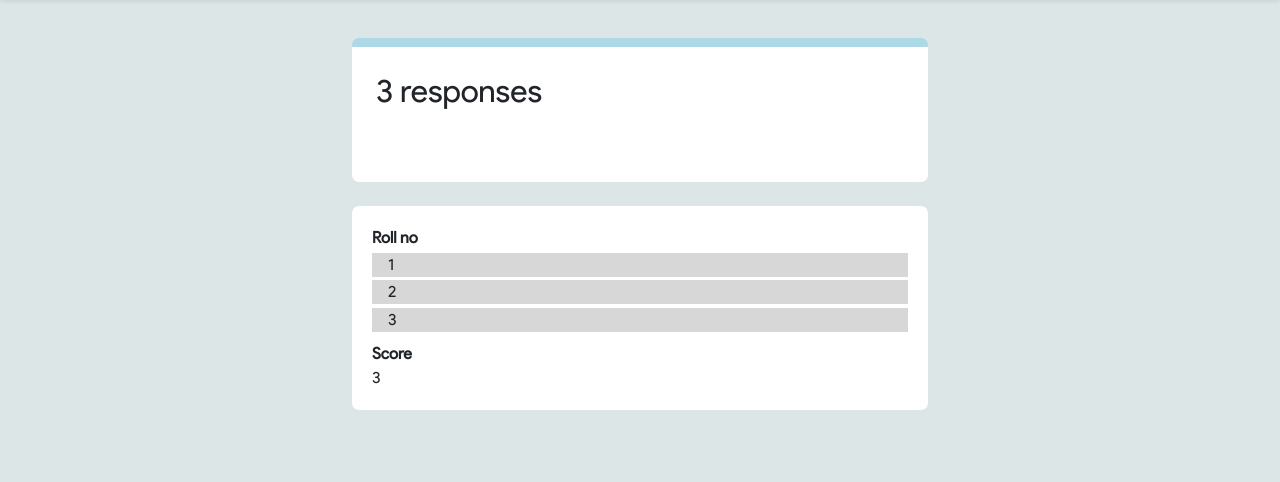
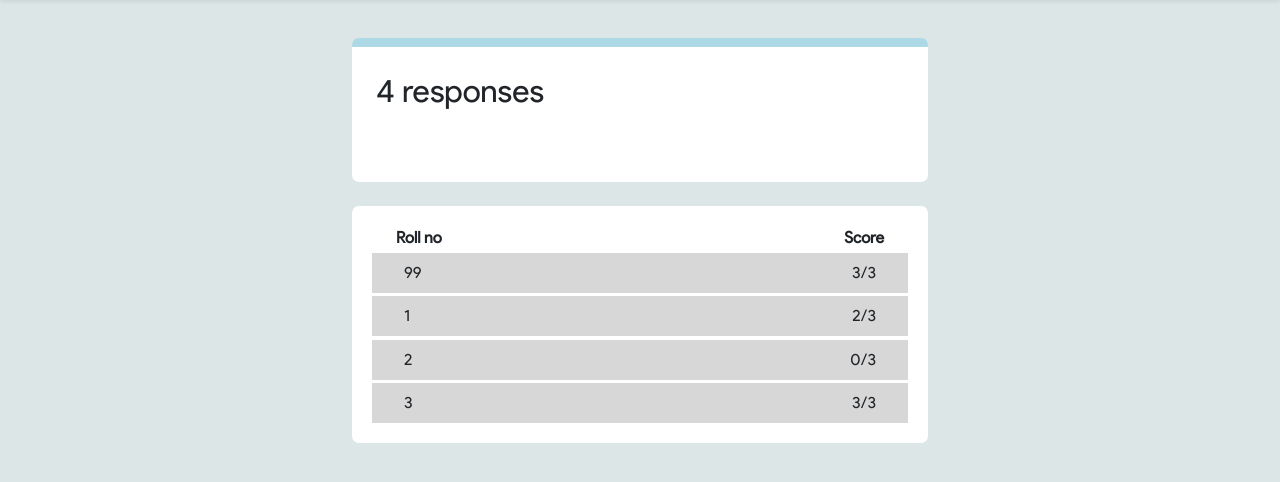
Before and after one commit to karanmandve/VISTA, a Flask app: template templates/Dashboard_for_teachers/response.html in a window 1280 px wide. Shown: the part 61-543 px from the top of the page. Run offline with Flask 3, Linux system fonts and the light colour scheme; the template is opened without the code that fills it, so the values that code supplies are empty; data comes from the database, SQL or seed files in the repository; both versions use the stored data as it was after the commit.

Commit message:
added score in responses

```diff
--- a/static/css/create_test.css
+++ b/static/css/create_test.css
@@ -145,8 +145,10 @@ body{
 }
 
 .response{
+  display: flex;
+  justify-content: space-between;
   background:#d7d7d7;
-  padding-left: 1rem;
+  padding: 0.5rem 2rem;
   margin-top: 0.2rem;
 }
 
--- a/templates/Dashboard_for_teachers/response.html
+++ b/templates/Dashboard_for_teachers/response.html
@@ -25,43 +25,86 @@
             <h2><div id="no" style="display: inline;"></div> responses</h2>
         </div>
         <div id="que_container" style="margin-top: 2%;">
-            <div><b>Roll no</b></div>
+            <div style="display:flex;justify-content:space-between;padding: 0 1.5rem;"><b>Roll no</b><b>Score</b></div>
             <div id="res"></div>
-            <div style="margin-top: 10px;"><b>Score</b></div>
-            <div id="score"></div>
         </div>
     </div>
 
     <script>
         var count=0;
-        fetch("./all-students-responses").then((res)=>res.json()).then((data)=>{
-            console.log(data);
+        // fetch("./all-students-responses").then((res)=>res.json()).then((data)=>{
+        //     console.log(data);
+        //     let roll_no=data[0].roll_no;
+        //     count++;
+        //     child=document.createElement("div");
+        //     child.setAttribute("class","response");
+        //     child.innerText=roll_no;
+        //     document.getElementById("res").appendChild(child);
+        //     document.getElementById("no").innerText=count;
+        //     for (let index = 0; index < data.length; index++) {
+        //         const element = data[index];
+        //         if (element.roll_no !=roll_no){
+        //             roll_no=element.roll_no;
+        //             count++;
+        //             console.log(roll_no);
+        //             child=document.createElement("div");
+        //             child.setAttribute("class","response");
+        //             child.innerText=roll_no;
+        //             document.getElementById("res").appendChild(child);
+        //             document.getElementById("no").innerText=count;
+
+        //         }
+
+        //     }
+        // });
+
+        fetch("./student_result").then((res)=>res.json()).then((data)=>{
             let roll_no=data[0].roll_no;
+            let score=data[0].score;
             count++;
+
+            parent=document.createElement("div");
+
+            parent.setAttribute("class","response");
+
             child=document.createElement("div");
-            child.setAttribute("class","response");
             child.innerText=roll_no;
-            document.getElementById("res").appendChild(child);
+
+            child2=document.createElement("div");
+            child2.innerText=score+"/"+data[0].total_questions;
+
+            parent.appendChild(child);
+            parent.appendChild(child2);
+
+            document.getElementById("res").appendChild(parent);
             document.getElementById("no").innerText=count;
+
             for (let index = 0; index < data.length; index++) {
                 const element = data[index];
                 if (element.roll_no !=roll_no){
                     roll_no=element.roll_no;
+                    score=element.score;
                     count++;
                     console.log(roll_no);
+                    parent=document.createElement("div");
+                    parent.setAttribute("class","response");
+
                     child=document.createElement("div");
-                    child.setAttribute("class","response");
                     child.innerText=roll_no;
-                    document.getElementById("res").appendChild(child);
+
+                    child2=document.createElement("div");
+                    child2.innerText=score+"/"+element.total_questions;
+
+                    parent.appendChild(child);
+                    parent.appendChild(child2);
+
+                    document.getElementById("res").appendChild(parent);
                     document.getElementById("no").innerText=count;
 
                 }
 
             }
-        });
 
-        fetch("./student_result").then((res)=>res.json()).then((data)=>{
-            document.querySelector("#score").innerHTML = data[0].score;
         });
     </script>
 </body>
```
Also changed, not shown: instance/exam.db.
